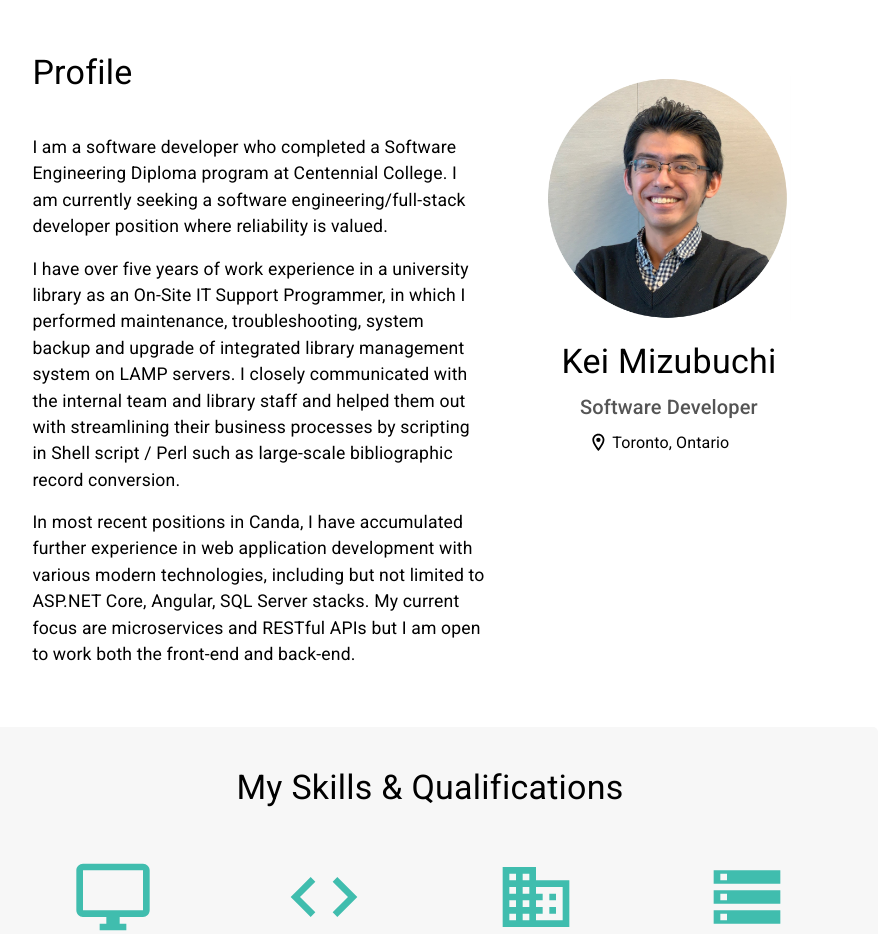
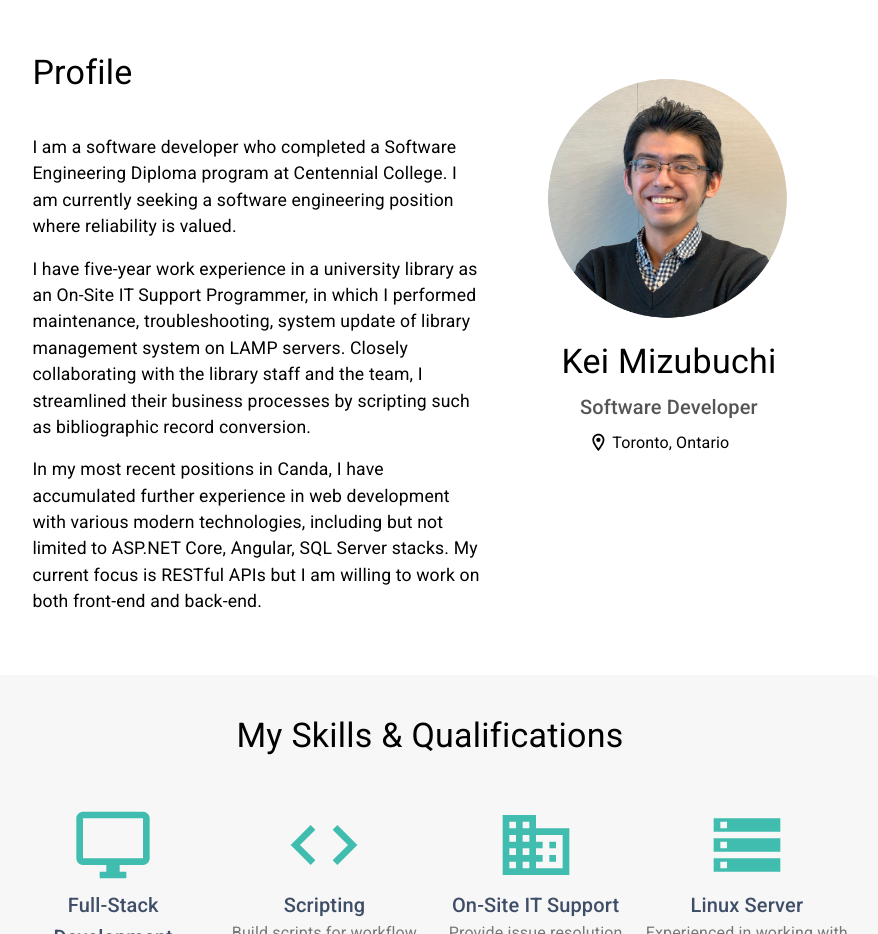
Before and after one commit to Kmzbch/Portfolio, a React (Create React App) app: page / in a window 1280 px wide. Shown: the part 980-1914 px from the top of the page, without its empty margins (210-1088 px from the left). Built offline with nearby package versions, Linux system fonts and the light colour scheme.

Commit message:
AboutMe  content modified

```diff
--- a/src/components/about/AboutMe.js
+++ b/src/components/about/AboutMe.js
@@ -17,21 +17,19 @@ export default class AboutMe extends Component {
 					</Typography>
 					<Typography style={{ fontSize: '1.1em', margin: '2vh auto' }}>
 						I am a software developer who completed a Software Engineering Diploma program at Centennial
-						College. I am currently seeking a software engineering/full-stack developer position where
-						reliability is valued.
+						College. I am currently seeking a software engineering position where reliability is valued.
 					</Typography>
 					<Typography style={{ fontSize: '1.1em', margin: '2vh auto' }}>
-						I have over five years of work experience in a university library as an On-Site IT Support
-						Programmer, in which I performed maintenance, troubleshooting, system backup and upgrade of
-						integrated library management system on LAMP servers. I closely communicated with the internal
-						team and library staff and helped them out with streamlining their business processes by
-						scripting in Shell script / Perl such as large-scale bibliographic record conversion.
+						I have five-year work experience in a university library as an On-Site IT Support Programmer, in
+						which I performed maintenance, troubleshooting, system update of library management system on
+						LAMP servers. Closely collaborating with the library staff and the team, I streamlined their
+						business processes by scripting such as bibliographic record conversion.
 					</Typography>
 					<Typography style={{ fontSize: '1.1em', margin: '2vh auto' }}>
-						In most recent positions in Canda, I have accumulated further experience in web application
-						development with various modern technologies, including but not limited to ASP.NET Core,
-						Angular, SQL Server stacks. My current focus are microservices and RESTful APIs but I am open to
-						work both the front-end and back-end.
+						In my most recent positions in Canda, I have accumulated further experience in web development
+						with various modern technologies, including but not limited to ASP.NET Core, Angular, SQL Server
+						stacks. My current focus is RESTful APIs but I am willing to work on both front-end and
+						back-end.
 					</Typography>
 				</Grid>
 				<Grid className="profile" item sm={12} md={5}>
```
